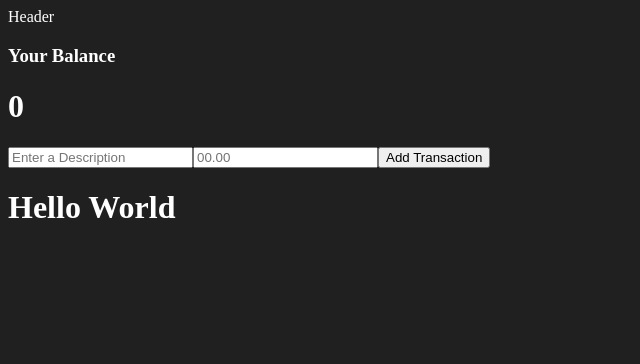
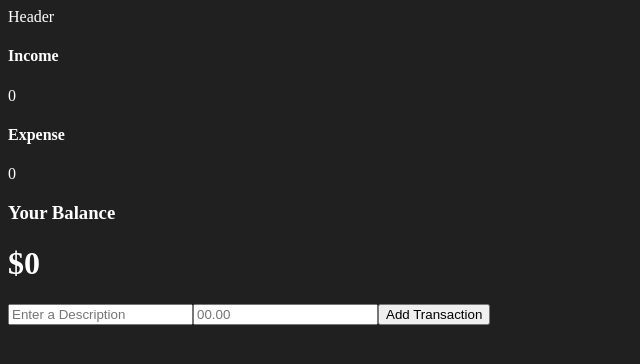
Before and after one commit to japrweb/expense-tracker, a React (Vite) app: page / in a window 1280 px wide. Shown: the top 364 px of the page, without its empty margins (0-640 px from the left). Built offline with nearby package versions, Linux system fonts and the light colour scheme.

Commit message:
Income & expenses

```diff
--- a/src/App.jsx
+++ b/src/App.jsx
@@ -1,18 +1,20 @@
-import {GlobalProvider} from './context/GlobalState';
+import { GlobalProvider } from './context/GlobalState';
+
 import Header from './components/Header';
 import Balance from './components/Balance';
 import TransactionForm from './components/transactions/TransactionForm';
 import TransactionList from './components/transactions/TransactionList';
+import IncomeExpenses from './components/IncomeExpenses';
 
 
 function App() {
   return (
     <GlobalProvider>
       <Header />
+      <IncomeExpenses />
       <Balance />
       <TransactionForm />
       <TransactionList />
-      <h1>Hello World</h1>
     </GlobalProvider>
   )
 }
--- a/src/components/Balance.jsx
+++ b/src/components/Balance.jsx
@@ -9,7 +9,7 @@ function Balance() {
     return (
         <div>
             <h3>Your Balance</h3>
-            <h1>{total}</h1>
+            <h1>${total}</h1>
         </div>
     )
 }
--- /dev/null
+++ b/src/components/IncomeExpenses.jsx
@@ -0,0 +1,31 @@
+import { useGlobalState } from "../context/GlobalState";
+
+function IncomeExpenses() {
+  const { transactions } = useGlobalState();
+
+  const amounts = transactions.map((transaction) => transaction.amount);
+
+  const income = amounts
+    .filter((item) => item > 0)
+    .reduce((acc, item) => (acc += item), 0);
+
+  const expense = amounts
+    .filter((item) => item < 0)
+    .reduce((acc, item) => (acc += item), 0) * -1;
+
+  return (
+    <>
+      <div>
+        <h4>Income</h4>
+        <p>{income}</p>
+      </div>
+
+      <div>
+        <h4>Expense</h4>
+        <p>{expense}</p>
+      </div>
+    </>
+  );
+}
+
+export default IncomeExpenses;
```
